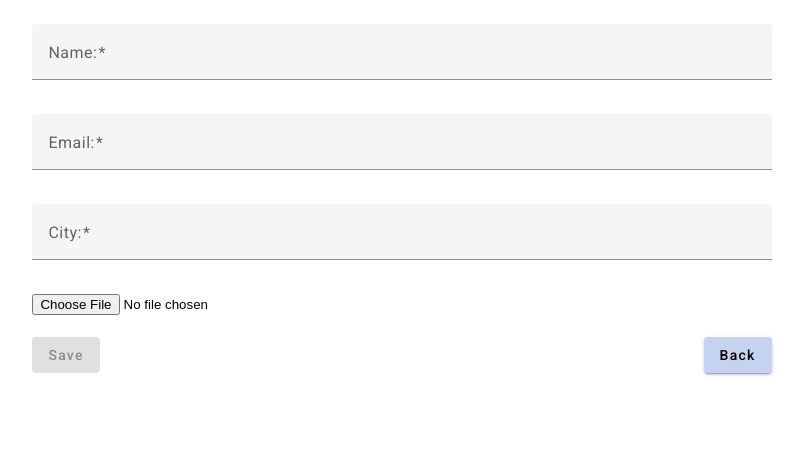
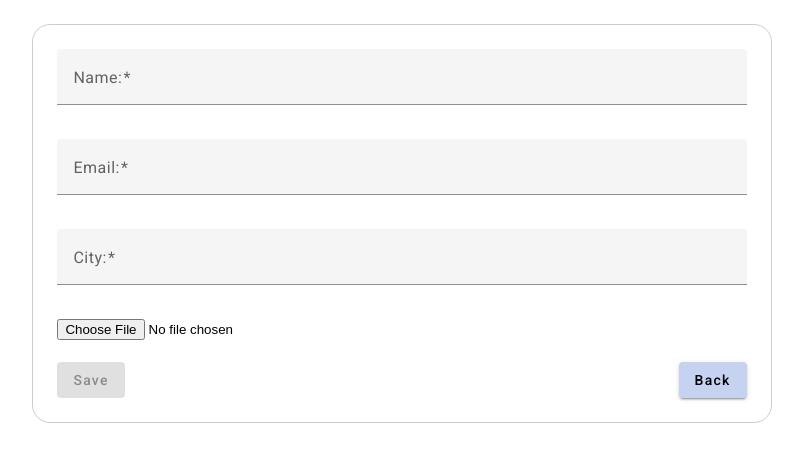
Before and after one commit to Vishal3kt/File-Binary-form, an Angular app: page /form in a window 1280 px wide. Shown: the top 462 px of the page, without its empty margins (238-1042 px from the left). Built offline with nearby package versions, Linux system fonts and the light colour scheme.

Commit message:
changes added

```diff
--- a/src/app/Components/form-data/form-data.component.scss
+++ b/src/app/Components/form-data/form-data.component.scss
@@ -10,6 +10,9 @@
     flex-direction: column;
     gap: 12px;
     width: 60%;
+    border: 1px solid #ccc;
+    padding: 24px;
+    border-radius: 18px;
   }
 
   .btn-wrapper {
```
